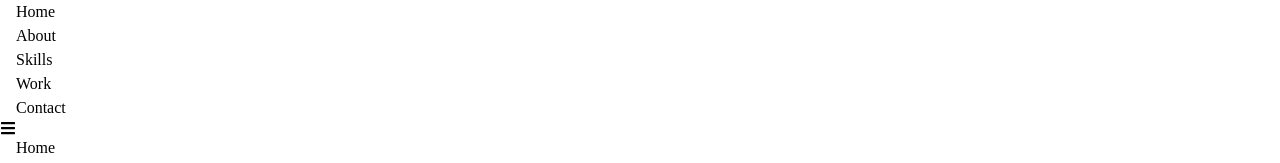
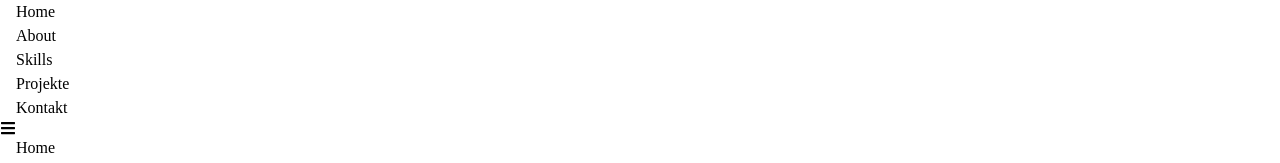
Before and after one commit to NerminVej/portfolio-react, a React (Vite) app: page / in a window 1280 px wide. Shown: the top 163 px of the page. Built offline with nearby package versions, Linux system fonts and the light colour scheme.

Commit message:
did the header and subheader for the work section

```diff
--- a/src/components/Navbar.tsx
+++ b/src/components/Navbar.tsx
@@ -43,12 +43,12 @@ const Navbar = () => {
       </li>
       <li>
         <Link to='work' smooth={true} duration={500}>
-          Work
+          Projekte
         </Link>
       </li>
       <li>
         <Link to='contact' smooth={true} duration={500}>
-          Contact
+          Kontakt
         </Link>
       </li>
     </ul>
--- a/src/components/Work.tsx
+++ b/src/components/Work.tsx
@@ -1,7 +1,20 @@
+import { data } from "../data/data.js";
 
 const Work = () => {
+    const project = data;
+
+
   return (
-    <div>Work</div>
+    <div name='work' className='w-full md:h-screen text-gray-300 bg-[#0a192f]'>
+             <div className='max-w-[1000px] mx-auto p-4 flex flex-col justify-center w-full h-full'>
+             <div className='pb-8'>
+          <p className='text-4xl font-bold inline border-b-4 text-gray-300 border-pink-600'>
+            Projekte
+          </p>
+          <p className='py-6'>Hier ein paar meiner Projekte</p>
+        </div>
+       </div>
+    </div>
   )
 }
 
```
